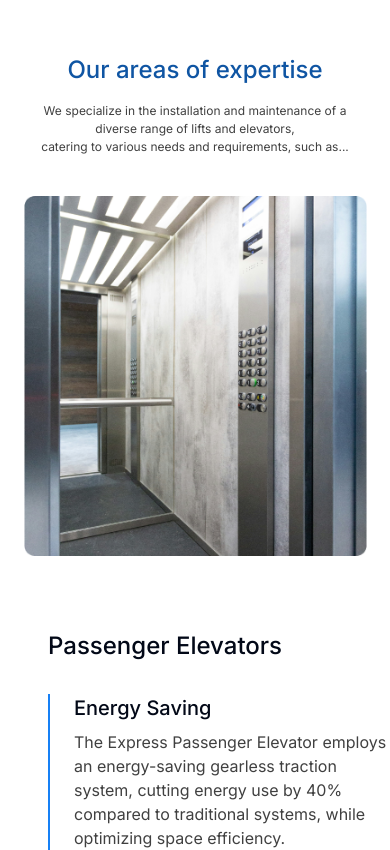
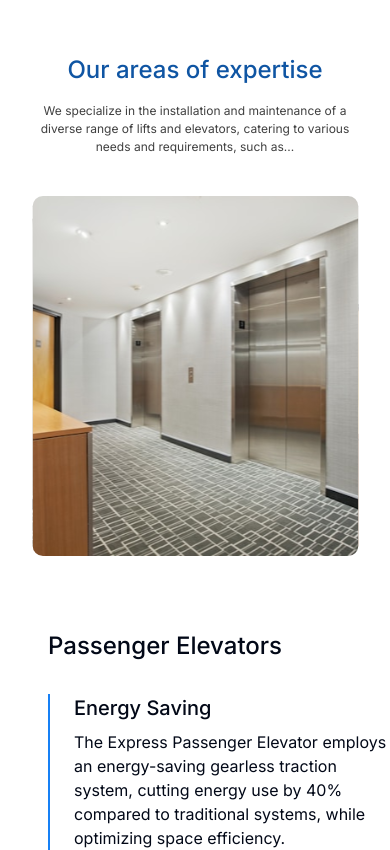
Before and after one commit to Rwinkah/express-elevator, a React (Vite) app: page / in a window 390 px wide. Shown: the part 2360-3210 px from the top of the page. Built offline with nearby package versions, Linux system fonts and the light colour scheme.

Commit message:
update mobile

```diff
--- a/src/components/Expertise.tsx
+++ b/src/components/Expertise.tsx
@@ -1,4 +1,4 @@
-import expImg1 from '../assets/expertiseImg1.png'
+import expImg1 from '../assets/expertiseImg5.svg'
 import expImg2 from '../assets/expressImg2.png'
 import expImg3 from '../assets/expressImg3.png'
 import expImg4 from '../assets/expressImg4.png'
@@ -16,12 +16,11 @@ export default function Expertise() {
                 <h2 className="text-expBlueDark lg:text-4xl text-2xl font-medium text-center mb-4">
                     Our areas of expertise
                 </h2>
-                <p className="text-[#404040] lg:text-lg text-[12px] text-center  lg:w-full w-[80%]">
+                <p className="text-[#404040] lg:text-lg text-[12px] text-center  lg:w-3/4 w-[80%]">
                     We specialize in the installation and maintenance of a diverse range of lifts and elevators,
+                    catering to various needs and requirements, such as...
                 </p>
-                <p className="text-[#404040] lg:text-lg text-[12px] text-center lg:w-full w-[80%]">
-                catering to various needs and requirements, such as...
-                </p>
+
             </div>
             <div className='mt-10 items-center  lg:items-start gap-[2rem] lg:flex-row flex flex-col lg:ml-[15vw] justify-between 2xl:w-[80%] w-[100%] mb-[4.5rem] 2xl:pl-[150px] 2xl:pr-[150px] flex-shrink'>
                 <img src={expImg1} className='w-[343px] h-[360px] md:h-[400px] md:w-[400px]  2xl:h-[420px] 2xl:w-[360px] flex flex-shrink'/>
@@ -32,7 +31,7 @@ export default function Expertise() {
                         <span className=' h-fill border border-[#1780F5] mr-[1.5rem]' />
                         <div>
                             <h4 className='text-xl font-medium mb-2'>Energy Saving</h4>
-                            <p className=' flex lg:w-[70%] text-[#404040] leading-[24px]'>
+                            <p className=' flex lg:w-[70%] xl:w-[100%]text-[#404040] leading-[24px]'>
                                 The Express Passenger Elevator employs an energy-saving gearless traction system,
                                 cutting energy use by 40% compared to traditional systems, while optimizing space efficiency.
                                 </p>
@@ -105,10 +104,10 @@ export default function Expertise() {
                             </p>
                     </div>
                 </div>
-                <div className='grid grid-cols-2 lg:w-[50%] lg:h-full'>
+                <div className='grid grid-cols-2 lg:w-fit lg:h-full'>
                     <div className='flex items-center border-[.3px] border-gray-200 shadow w-[95%] h-[90%]'>
                         <img src={cutCab} alt='cut-angle cab'/>
-                        <p className='leading-24px ml-3 w-[50%] lg:w-[60%] color-[#333] lg:text-lg text-[12px]'>Cutting angle shaped cab</p>
+                        <p className='leading-24px ml-3 w-[70%] lg:w-[60%] color-[#333] lg:text-lg text-[12px]'>Cutting angle shaped cab</p>
                     </div>
                     <div className='flex items-center border-[.3px] border-gray-200 shadow w-[95%] h-[90%]'>
                         <img src={squareCab} alt='cut-angle cab'/>
--- a/src/components/Reason.tsx
+++ b/src/components/Reason.tsx
@@ -3,7 +3,7 @@ import reasonImg1 from '../assets/reasonImg1.png'
 import reasonImg2 from '../assets/reasonImg2.png'
 import reasonImg3 from '../assets/reasonImg3.png'
 import reasonImg4 from '../assets/reasonImg4.png'
-import squareBack from '../assets/blueSquareBack.svg'
+// import squareBack from '../assets/blueSquareBack.svg'
 
 export default function Reason() {
     return (
```
Also changed, not shown: src/assets/expertiseImg5.svg (added).
